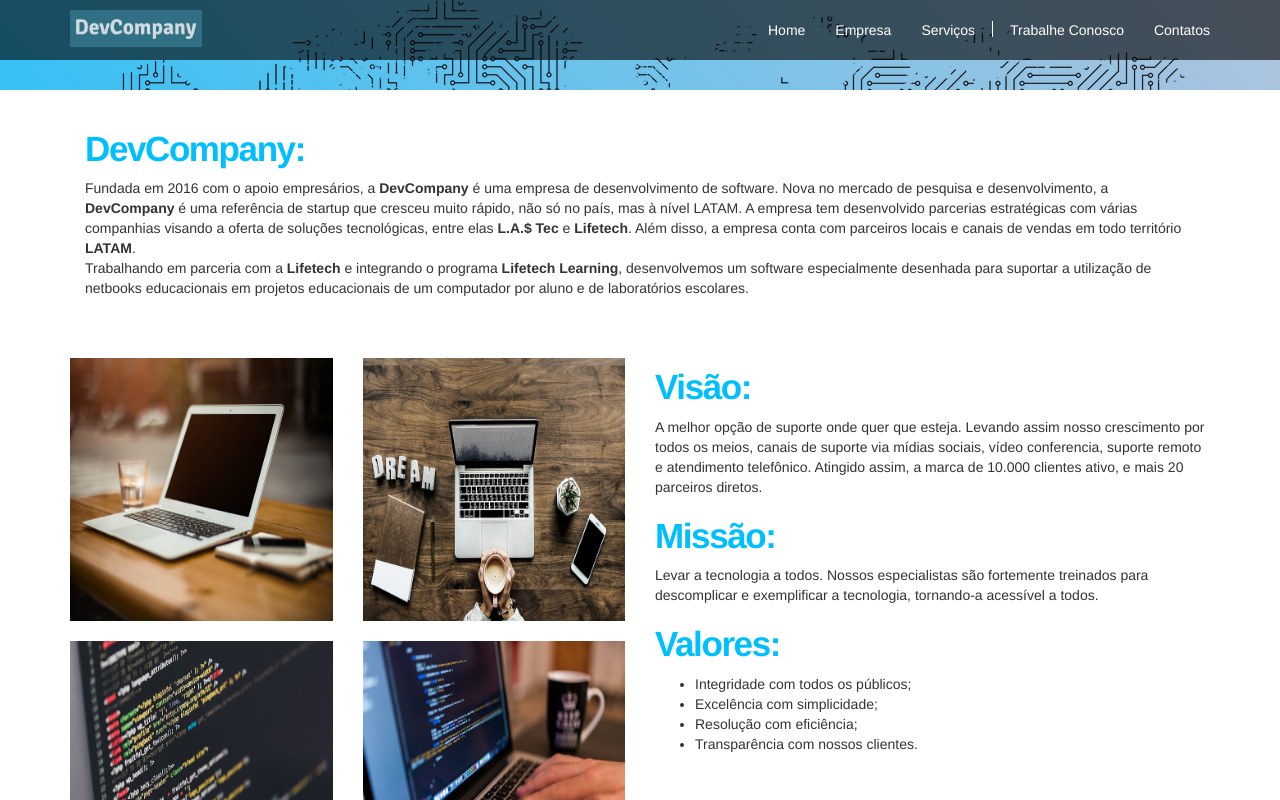
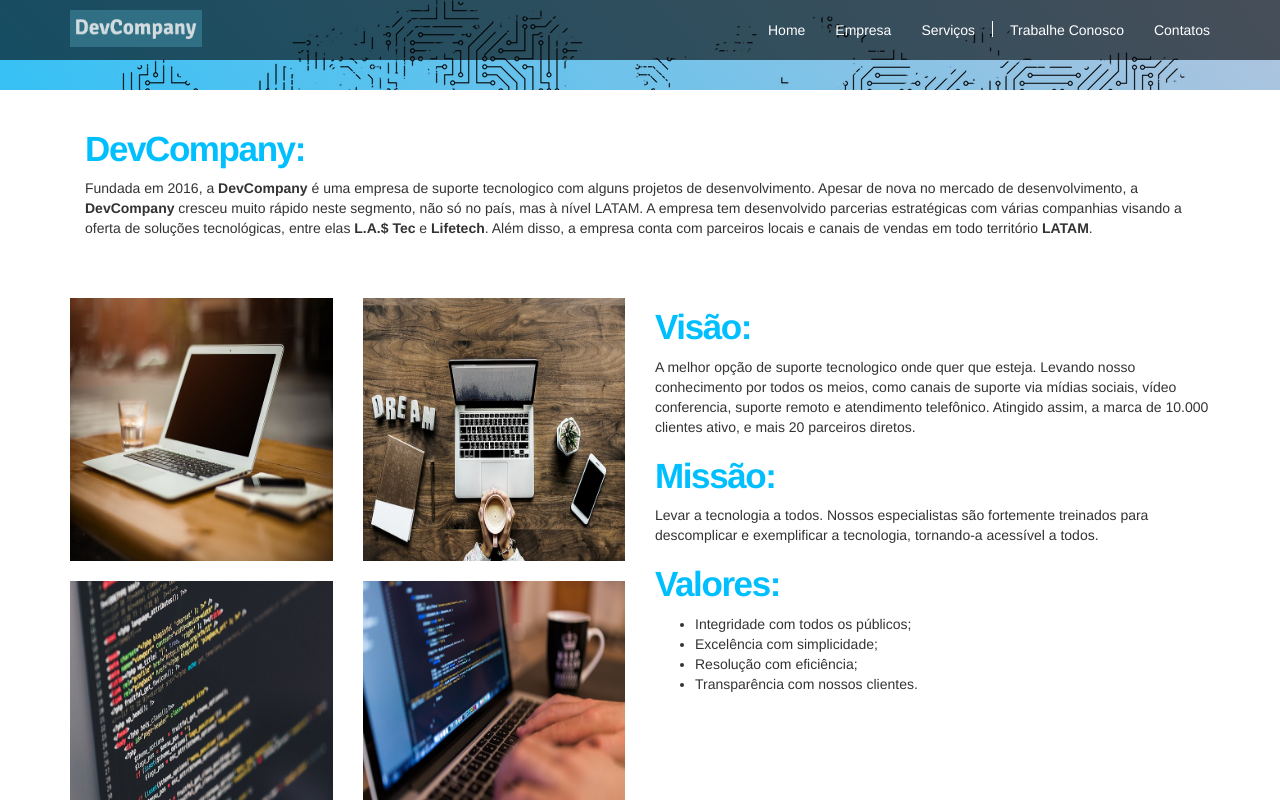
Before and after one commit to lucasmelb/dev-company, a plain HTML site: page empresa.html in a window 1280 px wide. Drawn offline with nearby package versions, Linux system fonts and the light colour scheme.

Commit message:
Update empresa.html

```diff
--- a/empresa.html
+++ b/empresa.html
@@ -66,9 +66,7 @@
 
             	<h3>DevCompany:</h3>
             	<p>
-            	Fundada em 2016 com o apoio empresários, a <b>DevCompany</b> é uma empresa de desenvolvimento de software. Nova no mercado de pesquisa e desenvolvimento, a <b>DevCompany</b> é uma referência de startup que cresceu muito rápido, não só no país, mas à nível LATAM. A empresa tem desenvolvido parcerias estratégicas com várias companhias visando a oferta de soluções tecnológicas, entre elas <b>L.A.$ Tec</b> e <b>Lifetech</b>. Além disso, a empresa conta com parceiros locais e canais de vendas em todo território <b>LATAM</b>.<br>
-
-              Trabalhando em parceria com a <b>Lifetech</b> e integrando o programa <b>Lifetech Learning</b>, desenvolvemos um software especialmente desenhada para suportar a utilização de netbooks educacionais em projetos educacionais de um computador por aluno e de laboratórios escolares.<br>
+            	Fundada em 2016, a <b>DevCompany</b> é uma empresa de suporte tecnologico com alguns projetos de desenvolvimento. Apesar de nova no mercado de desenvolvimento, a <b>DevCompany</b> cresceu muito rápido neste segmento, não só no país, mas à nível LATAM. A empresa tem desenvolvido parcerias estratégicas com várias companhias visando a oferta de soluções tecnológicas, entre elas <b>L.A.$ Tec</b> e <b>Lifetech</b>. Além disso, a empresa conta com parceiros locais e canais de vendas em todo território <b>LATAM</b>.<br>
             	</p>
 
         	</div>
@@ -112,7 +110,7 @@
 
             <h3>Visão:</h3>
             <p>
-              A melhor opção de suporte onde quer que esteja. Levando assim nosso crescimento por todos os meios, canais de suporte via mídias sociais, vídeo conferencia, suporte remoto e atendimento telefônico. Atingido assim, a marca de 10.000 clientes ativo, e mais 20 parceiros diretos.
+              A melhor opção de suporte tecnologico onde quer que esteja. Levando nosso conhecimento por todos os meios, como canais de suporte via mídias sociais, vídeo conferencia, suporte remoto e atendimento telefônico. Atingido assim, a marca de 10.000 clientes ativo, e mais 20 parceiros diretos.
             </p>
 
             <h3>Missão:</h3>
```
